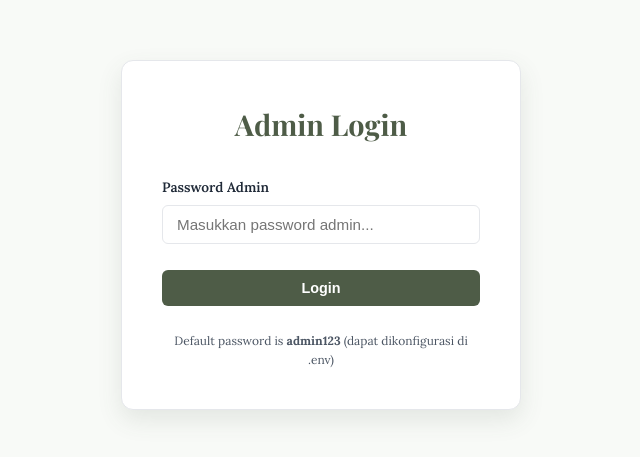
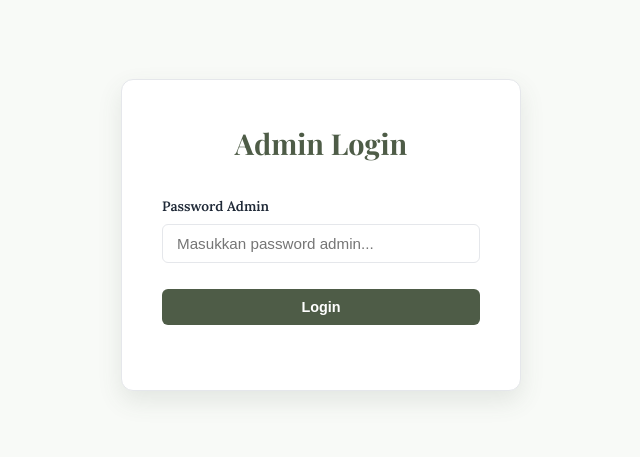
Before and after one commit to daffadaris/undangan-online, a Next.js app: page /admin/login in a window 1280 px wide. Shown: the part 165-622 px from the top of the page, without its empty margins (319-959 px from the left). Built offline with nearby package versions, Linux system fonts and the light colour scheme.

Commit message:
fix: bypass client router cache using hard reload on successful login

```diff
--- a/src/app/admin/login/page.tsx
+++ b/src/app/admin/login/page.tsx
@@ -23,8 +23,7 @@ export default function AdminLoginPage() {
       });
 
       if (res.ok) {
-        router.push("/admin");
-        router.refresh();
+        window.location.href = "/admin";
       } else {
         const data = await res.json();
         setError(data.error || "Password salah");
@@ -85,7 +84,7 @@ export default function AdminLoginPage() {
           color: "var(--admin-text-sub)",
           marginTop: "25px"
         }}>
-          Default password is <strong>admin123</strong> (dapat dikonfigurasi di .env)
+
         </p>
       </div>
     </div>
```
